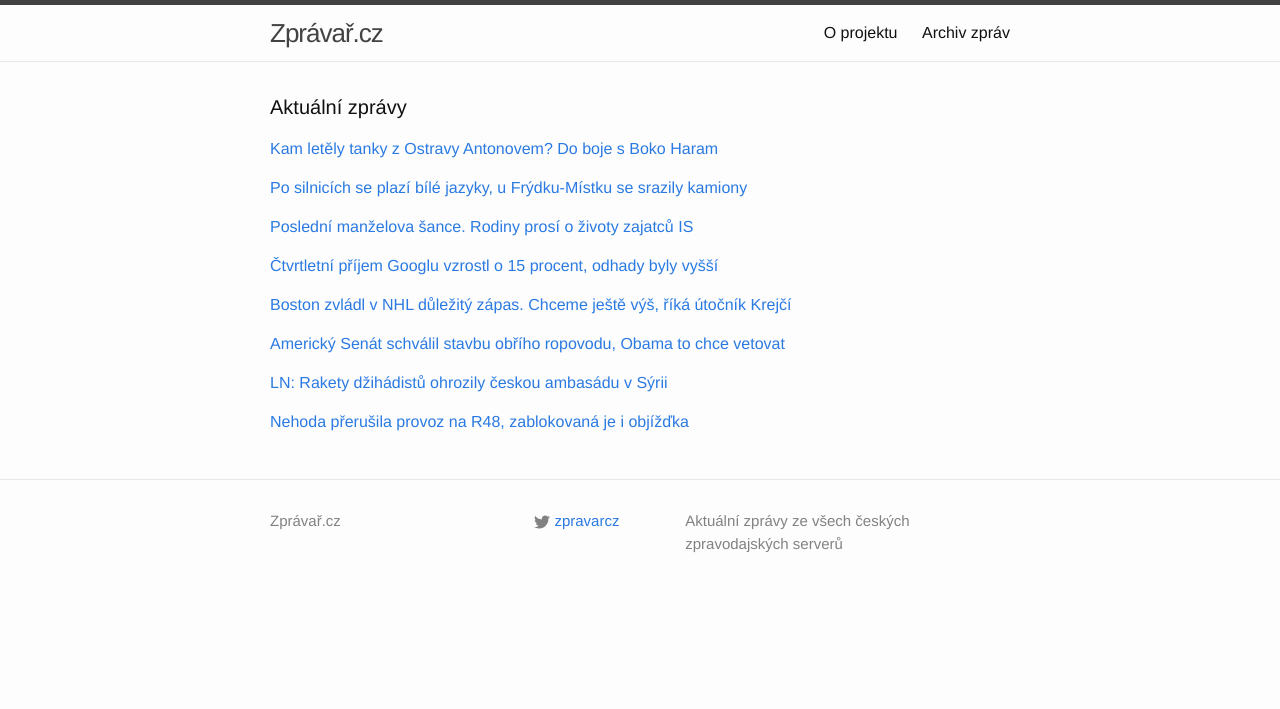
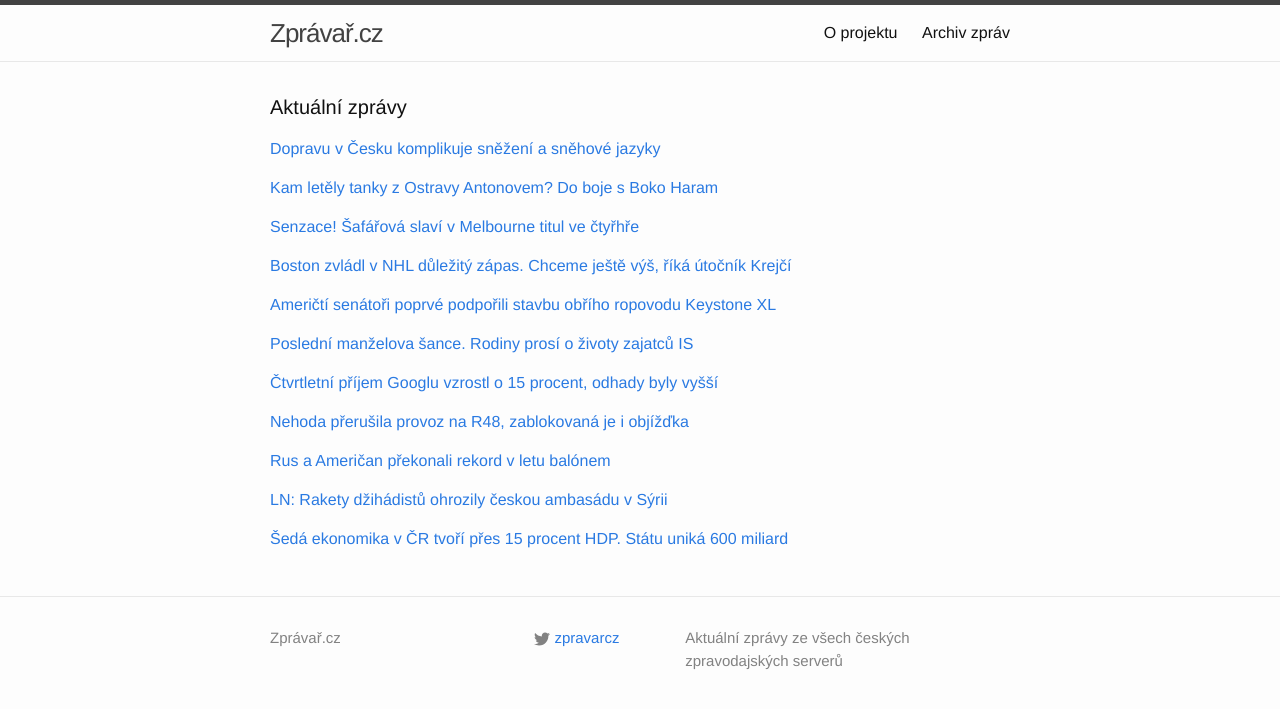
Before and after one commit to adliska/zpravar, a Jekyll site: the page built from index.html, in a window 1280 px wide. Shown: the top 709 px of the page. Built offline with Jekyll 4.4.1, drawn with Linux system fonts in a browser that asks for light colours; some of the changed lines change nothing that is shown.

Commit message:
zpravar news update

```diff
--- a/index.html
+++ b/index.html
@@ -5,8 +5,19 @@ layout: default
 <div class="home">
     <h1 class="page-heading">Aktuální zprávy</h1>
 
-<p><a href="javascript:;" onclick="toggle_visibility('zpravy0')">Kam letěly tanky z Ostravy Antonovem? Do boje s Boko Haram</a></p>
+<p><a href="javascript:;" onclick="toggle_visibility('zpravy0')">Dopravu v Česku komplikuje sněžení a sněhové jazyky</a></p>
 <div id="zpravy0" style="display:none">
+<ul>
+<li><a href=http://www.ceskenoviny.cz/zpravy/zpravy/dopravu-v-cesku-komplikuje-snezeni-a-snehove-jazyky/1175186>Dopravu v Česku komplikuje sněžení a sněhové jazyky - www.ceskenoviny.cz</a></li>
+<li><a href=http://zpravy.idnes.cz/vitr-vyvratil-kamiony-u-frydku-mistku-v-krajich-se-tvori-snehove-jazyky-14h-/domaci.aspx?c=A150130_082533_domaci_fer>Po silnicích se plazí bílé jazyky, u Frýdku-Místku se srazily kamiony - zpravy.idnes.cz</a></li>
+<li><a href=http://www.novinky.cz/domaci/360236-snih-a-ledovka-komplikuji-dopravu-v-cesku-na-karlovarsku-kamiony-stoji-v-kopcich.html>Sníh a ledovka komplikují dopravu v Česku. Na Karlovarsku kamióny stojí v kopcích - www.novinky.cz</a></li>
+<li><a href=http://www.novinky.cz/domaci/360236-snih-a-ledovka-komplikuje-dopravu-v-cesku-na-karlovarsku-kamiony-stoji-v-kopcich.html>Sníh a ledovka komplikuje dopravu v Česku. Na Karlovarsku kamióny stojí v kopcích - www.novinky.cz</a></li>
+<li><a href=http://www.denik.cz/z_domova/nehoda-dvou-nakladnich-aut-uzavrela-r48-na-frydecko-mistecku-20150130.html>Ve vyšších polohách to může klouzat, R48 na Frýdecko-Místecku uzavřela nehoda - www.denik.cz</a></li>
+<li><a href=http://www.ceskenoviny.cz/zpravy/zpravy/dopravu-misty-komplikuji-snehove-jazyky/1175186>Dopravu místy komplikují sněhové jazyky - www.ceskenoviny.cz</a></li>
+<li><a href=http://www.ceskatelevize.cz/ct24/domaci/299980-ridicum-hlavne-na-morave-komplikuje-cestu-snih-i-vitr/>Řidičům hlavně na Moravě komplikuje cestu sníh i vítr - www.ceskatelevize.cz</a></li>
+</ul>
+</div><p><a href="javascript:;" onclick="toggle_visibility('zpravy1')">Kam letěly tanky z Ostravy Antonovem? Do boje s Boko Haram</a></p>
+<div id="zpravy1" style="display:none">
 <ul>
 <li><a href=http://echo24.cz/a/w3tWP>Kam letěly tanky z Ostravy Antonovem? Do boje s Boko Haram - echo24.cz</a></li>
 <li><a href=http://domaci.ihned.cz/c1-63458370-ceska-firma-excalibur-group-posila-nigerii-tanky-na-boj-proti-boko-haram>Česká firma Excalibur Group posílá Nigérii tanky na boj proti Boko Haram - domaci.ihned.cz</a></li>
@@ -16,18 +27,38 @@ layout: default
 <li><a href=http://zpravy.idnes.cz/cesko-strnad-tanky-nigerie-boko-haram-excalibur-group-pfi-/zahranicni.aspx?c=A150130_065138_zahranicni_aha>České tanky míří do boje s Boko Haram, Nigérie za ně dá 200 milionů - zpravy.idnes.cz</a></li>
 <li><a href=http://www.ceskenoviny.cz/zpravy/zpravy/zbrojar-strnad-doda-nigerii-tanky-pro-boj-s-boko-haram/1175167>Zbrojař Strnad dodá Nigérii tanky pro boj s Boko Haram - www.ceskenoviny.cz</a></li>
 </ul>
-</div><p><a href="javascript:;" onclick="toggle_visibility('zpravy1')">Po silnicích se plazí bílé jazyky, u Frýdku-Místku se srazily kamiony</a></p>
-<div id="zpravy1" style="display:none">
+</div><p><a href="javascript:;" onclick="toggle_visibility('zpravy2')">Senzace! Šafářová slaví v Melbourne titul ve čtyřhře</a></p>
+<div id="zpravy2" style="display:none">
 <ul>
-<li><a href=http://zpravy.idnes.cz/vitr-vyvratil-kamiony-u-frydku-mistku-v-krajich-se-tvori-snehove-jazyky-14h-/domaci.aspx?c=A150130_082533_domaci_fer>Po silnicích se plazí bílé jazyky, u Frýdku-Místku se srazily kamiony - zpravy.idnes.cz</a></li>
-<li><a href=http://www.novinky.cz/domaci/360236-snih-a-ledovka-komplikuji-dopravu-v-cesku-na-karlovarsku-kamiony-stoji-v-kopcich.html>Sníh a ledovka komplikují dopravu v Česku. Na Karlovarsku kamióny stojí v kopcích - www.novinky.cz</a></li>
-<li><a href=http://www.novinky.cz/domaci/360236-snih-a-ledovka-komplikuje-dopravu-v-cesku-na-karlovarsku-kamiony-stoji-v-kopcich.html>Sníh a ledovka komplikuje dopravu v Česku. Na Karlovarsku kamióny stojí v kopcích - www.novinky.cz</a></li>
-<li><a href=http://www.denik.cz/z_domova/nehoda-dvou-nakladnich-aut-uzavrela-r48-na-frydecko-mistecku-20150130.html>Ve vyšších polohách to může klouzat, R48 na Frýdecko-Místecku uzavřela nehoda - www.denik.cz</a></li>
-<li><a href=http://www.ceskenoviny.cz/zpravy/zpravy/dopravu-misty-komplikuji-snehove-jazyky/1175186>Dopravu místy komplikují sněhové jazyky - www.ceskenoviny.cz</a></li>
-<li><a href=http://www.ceskatelevize.cz/ct24/domaci/299980-ridicum-hlavne-na-morave-komplikuje-cestu-snih-i-vitr/>Řidičům hlavně na Moravě komplikuje cestu sníh i vítr - www.ceskatelevize.cz</a></li>
+<li><a href=http://www.denik.cz/tenis/senzace-safarova-slavi-v-melbourne-titul-ve-ctyrhre-20150130.html>Senzace! Šafářová slaví v Melbourne titul ve čtyřhře - www.denik.cz</a></li>
+<li><a href=http://www.rozhlas.cz/_zprava/tenistka-safarova-ziskala-na-australian-open-titul-ve-ctyrhre--1449609>Tenistka Šafářová získala na Australian Open titul ve čtyřhře - www.rozhlas.cz</a></li>
+<li><a href=http://sport.idnes.cz/australian-open-tenis-ctyrhra-zen-finale-lucie-safarova-p2e-/tenis.aspx?c=A150130_083808_tenis_ten>Šafářová si z Australian Open odváží titul ze čtyřhry, svůj první - sport.idnes.cz</a></li>
+<li><a href=http://www.tyden.cz/rubriky/sport/tenis/safarova-ma-titul-z-melbourne-s-mattekovou-ovladla-ctyrhru_331819.html>Šafářová má titul z Melbourne! S Mattekovou ovládla čtyřhru - www.tyden.cz</a></li>
+<li><a href=http://sport.aktualne.cz/safarova-ma-prvni-grandslamovy-titul-ovladla-ctyrhru/r~a5d9c64ca85211e49e4b0025900fea04/>Šafářová má první grandslamový titul, ovládla čtyřhru - sport.aktualne.cz</a></li>
+<li><a href=http://www.sportovninoviny.cz/zpravy/safarova-ziskala-na-australian-open-triumf-ve-ctyrhre/1175213>Šafářová získala na Australian Open triumf ve čtyřhře - www.sportovninoviny.cz</a></li>
 </ul>
-</div><p><a href="javascript:;" onclick="toggle_visibility('zpravy2')">Poslední manželova šance. Rodiny prosí o životy zajatců IS</a></p>
-<div id="zpravy2" style="display:none">
+</div><p><a href="javascript:;" onclick="toggle_visibility('zpravy3')">Boston zvládl v NHL důležitý zápas. Chceme ještě výš, říká útočník Krejčí </a></p>
+<div id="zpravy3" style="display:none">
+<ul>
+<li><a href=http://www.rozhlas.cz/_zprava/boston-zvladl-v-nhl-dulezity-zapas-chceme-jeste-vys-rika-utocnik-krejci--1449597>Boston zvládl v NHL důležitý zápas. Chceme ještě výš, říká útočník Krejčí  - www.rozhlas.cz</a></li>
+<li><a href=http://www.tyden.cz/rubriky/sport/hokej/nhl/hanzal-pomohl-skolit-toronto-trefil-se-i-hemsky_331815.html>Hanzal pomohl skolit Toronto, trefil se i Hemský - www.tyden.cz</a></li>
+<li><a href=http://hokej.idnes.cz/nhl-hokej-souhrn-dne-0qh-/nhl.aspx?c=A150130_071241_nhl_ten>Hanzal pálí. A hokejistům Arizony série proher končí. Trefil se i Hemský - hokej.idnes.cz</a></li>
+<li><a href=http://www.denik.cz/hokej/hanzal-pomohl-arizone-ukoncit-serii-porazek-trefil-se-i-hemsky-20150130.html>Hanzal pomohl Arizoně ukončit sérii porážek, trefil se i Hemský - www.denik.cz</a></li>
+<li><a href=http://www.sportovninoviny.cz/zpravy/hanzal-pomohl-arizone-ukoncit-serii-porazek-trefil-se-i-hemsky/1175183>Hanzal pomohl Arizoně ukončit sérii porážek, trefil se i Hemský - www.sportovninoviny.cz</a></li>
+<li><a href=http://sport.aktualne.cz/hanzal-viteznym-golem-rozhodl-zapas-hertl-na-dva-prihral/r~7dfae374a84111e490f70025900fea04/>Hanzal vítězným gólem rozhodl zápas, Hertl na dva přihrál - sport.aktualne.cz</a></li>
+</ul>
+</div><p><a href="javascript:;" onclick="toggle_visibility('zpravy4')">Američtí senátoři poprvé podpořili stavbu obřího ropovodu Keystone XL</a></p>
+<div id="zpravy4" style="display:none">
+<ul>
+<li><a href=http://zahranicni.ihned.cz/amerika-usa/c1-63458560-americti-senatori-poprve-podporili-stavbu-obriho-ropovodu-keystone-xl>Američtí senátoři poprvé podpořili stavbu obřího ropovodu Keystone XL - zahranicni.ihned.cz</a></li>
+<li><a href=http://zpravy.e15.cz/zahranicni/politika/sporny-ropovod-ziskal-podporu-americkeho-senatu-obama-ho-chce-vetovat-1158112>Sporný ropovod získal podporu amerického Senátu, Obama ho chce vetovat - zpravy.e15.cz</a></li>
+<li><a href=http://zpravy.idnes.cz/americky-senat-schvalil-vystavbu-ropovodu-keystone-xl-pis-/zahranicni.aspx?c=A150130_081823_zahranicni_jj>Americký Senát schválil stavbu obřího ropovodu, Obama to chce vetovat - zpravy.idnes.cz</a></li>
+<li><a href=http://zahranicni.ihned.cz/amerika-usa/c1-63458560-americky-senat-poprve-podporil-stavbu-obriho-ropovodu-keystone-xl>Americký senát poprvé podpořil stavbu obřího ropovodu Keystone XL - zahranicni.ihned.cz</a></li>
+<li><a href=http://www.ceskatelevize.cz/ct24/ekonomika/299983-ropovod-prosel-republikanskym-senatem-obama-chysta-veto/>Ropovod prošel republikánským Senátem, Obama chystá veto - www.ceskatelevize.cz</a></li>
+<li><a href=http://zpravy.aktualne.cz/zahranici/senat-dal-zelenou-kontroverznimu-ropovodu-obama-hrozi-vetem/r~f4e1bf62a85011e4b98c002590604f2e/>Senát dal zelenou kontroverznímu ropovodu, Obama hrozí vetem - zpravy.aktualne.cz</a></li>
+</ul>
+</div><p><a href="javascript:;" onclick="toggle_visibility('zpravy5')">Poslední manželova šance. Rodiny prosí o životy zajatců IS</a></p>
+<div id="zpravy5" style="display:none">
 <ul>
 <li><a href=http://zpravy.aktualne.cz/zahranici/rodiny-prosi-o-propusteni-rukojmich-is-jednani-neuspela/r~c360baa8a84e11e490f70025900fea04/>Poslední manželova šance. Rodiny prosí o životy zajatců IS - zpravy.aktualne.cz</a></li>
 <li><a href=http://zpravy.idnes.cz/usetrete-zivoty-nasich-blizkych-zadaji-rodiny-rukojmich-islamskeho-statu-1u5-/zahranicni.aspx?c=A150130_074219_zahranicni_fer>Zbývá jen pár hodin, zoufá si manželka Japonce zajatého džihádisty - zpravy.idnes.cz</a></li>
@@ -36,8 +67,8 @@ layout: default
 <li><a href=http://www.novinky.cz/zahranicni/blizky-a-stredni-vychod/360231-pribuzni-rukojmi-prosi-islamsky-stat-aby-nezabijel-rukojmi.html>Příbuzní rukojmí prosí Islámský stát, aby nezabíjel rukojmí - www.novinky.cz</a></li>
 <li><a href=http://www.ceskenoviny.cz/zpravy/zpravy/rodiny-prosi-o-propusteni-rukojmich-is-jednani-neuspela/1175178>Rodiny prosí o propuštění rukojmích IS, jednání neuspěla - www.ceskenoviny.cz</a></li>
 </ul>
-</div><p><a href="javascript:;" onclick="toggle_visibility('zpravy3')">Čtvrtletní příjem Googlu vzrostl o 15 procent, odhady byly vyšší</a></p>
-<div id="zpravy3" style="display:none">
+</div><p><a href="javascript:;" onclick="toggle_visibility('zpravy6')">Čtvrtletní příjem Googlu vzrostl o 15 procent, odhady byly vyšší</a></p>
+<div id="zpravy6" style="display:none">
 <ul>
 <li><a href=http://e-svet.e15.cz/it-byznys/ctvrtletni-prijem-googlu-vzrostl-o-15-procent-odhady-byly-vyssi-1158098>Čtvrtletní příjem Googlu vzrostl o 15 procent, odhady byly vyšší - e-svet.e15.cz</a></li>
 <li><a href=http://e-svet.e15.cz/it-byznys/trzby-amazonu-vzrostly-o-15-procent-zisk-na-akcii-predcil-odhady-1158101>Tržby Amazonu vzrostly o 15 procent, zisk na akcii předčil odhady - e-svet.e15.cz</a></li>
@@ -46,31 +77,6 @@ layout: default
 <li><a href=http://byznys.ihned.cz/c1-63457960-prijem-google-byl-nizsi-kvuli-ziskum-z-reklam-i-tak-vydelal-18-miliard>Příjem Google byl nižší kvůli ziskům z reklam, i tak vydělal 18 miliard - byznys.ihned.cz</a></li>
 <li><a href=http://www.novinky.cz/internet-a-pc/360230-rekordni-trzby-amazonu.html>Rekordní tržby Amazonu - www.novinky.cz</a></li>
 </ul>
-</div><p><a href="javascript:;" onclick="toggle_visibility('zpravy4')">Boston zvládl v NHL důležitý zápas. Chceme ještě výš, říká útočník Krejčí </a></p>
-<div id="zpravy4" style="display:none">
-<ul>
-<li><a href=http://www.rozhlas.cz/_zprava/boston-zvladl-v-nhl-dulezity-zapas-chceme-jeste-vys-rika-utocnik-krejci--1449597>Boston zvládl v NHL důležitý zápas. Chceme ještě výš, říká útočník Krejčí  - www.rozhlas.cz</a></li>
-<li><a href=http://www.tyden.cz/rubriky/sport/hokej/nhl/hanzal-pomohl-skolit-toronto-trefil-se-i-hemsky_331815.html>Hanzal pomohl skolit Toronto, trefil se i Hemský - www.tyden.cz</a></li>
-<li><a href=http://hokej.idnes.cz/nhl-hokej-souhrn-dne-0qh-/nhl.aspx?c=A150130_071241_nhl_ten>Hanzal pálí. A hokejistům Arizony série proher končí. Trefil se i Hemský - hokej.idnes.cz</a></li>
-<li><a href=http://www.denik.cz/hokej/hanzal-pomohl-arizone-ukoncit-serii-porazek-trefil-se-i-hemsky-20150130.html>Hanzal pomohl Arizoně ukončit sérii porážek, trefil se i Hemský - www.denik.cz</a></li>
-<li><a href=http://www.sportovninoviny.cz/zpravy/hanzal-pomohl-arizone-ukoncit-serii-porazek-trefil-se-i-hemsky/1175183>Hanzal pomohl Arizoně ukončit sérii porážek, trefil se i Hemský - www.sportovninoviny.cz</a></li>
-<li><a href=http://sport.aktualne.cz/hanzal-viteznym-golem-rozhodl-zapas-hertl-na-dva-prihral/r~7dfae374a84111e490f70025900fea04/>Hanzal vítězným gólem rozhodl zápas, Hertl na dva přihrál - sport.aktualne.cz</a></li>
-</ul>
-</div><p><a href="javascript:;" onclick="toggle_visibility('zpravy5')">Americký Senát schválil stavbu obřího ropovodu, Obama to chce vetovat</a></p>
-<div id="zpravy5" style="display:none">
-<ul>
-<li><a href=http://zpravy.idnes.cz/americky-senat-schvalil-vystavbu-ropovodu-keystone-xl-pis-/zahranicni.aspx?c=A150130_081823_zahranicni_jj>Americký Senát schválil stavbu obřího ropovodu, Obama to chce vetovat - zpravy.idnes.cz</a></li>
-<li><a href=http://zahranicni.ihned.cz/amerika-usa/c1-63458560-americky-senat-poprve-podporil-stavbu-obriho-ropovodu-keystone-xl>Americký senát poprvé podpořil stavbu obřího ropovodu Keystone XL - zahranicni.ihned.cz</a></li>
-<li><a href=http://www.ceskatelevize.cz/ct24/ekonomika/299983-ropovod-prosel-republikanskym-senatem-obama-chysta-veto/>Ropovod prošel republikánským Senátem, Obama chystá veto - www.ceskatelevize.cz</a></li>
-<li><a href=http://zpravy.aktualne.cz/zahranici/senat-dal-zelenou-kontroverznimu-ropovodu-obama-hrozi-vetem/r~f4e1bf62a85011e4b98c002590604f2e/>Senát dal zelenou kontroverznímu ropovodu, Obama hrozí vetem - zpravy.aktualne.cz</a></li>
-</ul>
-</div><p><a href="javascript:;" onclick="toggle_visibility('zpravy6')">LN: Rakety džihádistů ohrozily českou ambasádu v Sýrii </a></p>
-<div id="zpravy6" style="display:none">
-<ul>
-<li><a href=http://www.lidovky.cz/ln-rakety-dzihadistu-ohrozily-ceskou-ambasadu-v-syrii-p11-/media.aspx?c=A150129_214641_ln-media_sij>LN: Rakety džihádistů ohrozily českou ambasádu v Sýrii  - www.lidovky.cz</a></li>
-<li><a href=http://www.lidovky.cz/ke-klausove-amnestii-nemame-zadne-podklady-rekl-hrad-a-soud-mu-uveril-1i9-/zpravy-domov.aspx?c=A150129_121054_ln_domov_sk>Ke Klausově amnestii není v archivu ani čárka, řekl Hrad. A soud mu uvěřil  - www.lidovky.cz</a></li>
-<li><a href=http://rungo.idnes.cz/test-termopradla-z-bambusu-a-merina-nansen-fjn-/behani.aspx?c=A150127_234613_behani_pil>TEST: Termoprádlo Nansen aneb jak Češi vyzráli na zimu - rungo.idnes.cz</a></li>
-</ul>
 </div><p><a href="javascript:;" onclick="toggle_visibility('zpravy7')">Nehoda přerušila provoz na R48, zablokovaná je i objížďka</a></p>
 <div id="zpravy7" style="display:none">
 <ul>
@@ -78,4 +84,25 @@ layout: default
 <li><a href=http://zpravy.aktualne.cz/regiony/moravskoslezsky/nehoda-dvou-nakladnich-aut-uzavrela-r48-na-frydecko-mistecku/r~962ac3d0a84411e490f70025900fea04/>Nehoda dvou nákladních aut uzavřela R48 na Frýdecko-Místecku - zpravy.aktualne.cz</a></li>
 <li><a href=http://www.novinky.cz/krimi/360232-nehoda-prerusila-provoz-na-r48.html>Nehoda přerušila provoz na R48 - www.novinky.cz</a></li>
 </ul>
+</div><p><a href="javascript:;" onclick="toggle_visibility('zpravy8')">Rus a Američan překonali rekord v letu balónem</a></p>
+<div id="zpravy8" style="display:none">
+<ul>
+<li><a href=http://www.tyden.cz/rubriky/relax/zabava/rus-a-american-prekonali-rekord-v-letu-balonem_331816.html>Rus a Američan překonali rekord v letu balónem - www.tyden.cz</a></li>
+<li><a href=http://zpravy.aktualne.cz/zahranici/american-s-rusem-zdolali-rekord-leteli-balonem-pres-8400-km/r~7445eb2ea84d11e490f70025900fea04/>Američan s Rusem zdolali rekord. Letěli balónem přes 8400 km - zpravy.aktualne.cz</a></li>
+<li><a href=http://zpravy.idnes.cz/leonid-tjuchtajev-troy-bradley-balon-pacifik-fn2-/zahranicni.aspx?c=A150130_074158_zahranicni_aha>Chrabří vzduchoplavci zvládli cestu přes Pacifik a překonali rekord - zpravy.idnes.cz</a></li>
+</ul>
+</div><p><a href="javascript:;" onclick="toggle_visibility('zpravy9')">LN: Rakety džihádistů ohrozily českou ambasádu v Sýrii </a></p>
+<div id="zpravy9" style="display:none">
+<ul>
+<li><a href=http://www.lidovky.cz/ln-rakety-dzihadistu-ohrozily-ceskou-ambasadu-v-syrii-p11-/media.aspx?c=A150129_214641_ln-media_sij>LN: Rakety džihádistů ohrozily českou ambasádu v Sýrii  - www.lidovky.cz</a></li>
+<li><a href=http://www.lidovky.cz/ke-klausove-amnestii-nemame-zadne-podklady-rekl-hrad-a-soud-mu-uveril-1i9-/zpravy-domov.aspx?c=A150129_121054_ln_domov_sk>Ke Klausově amnestii není v archivu ani čárka, řekl Hrad. A soud mu uvěřil  - www.lidovky.cz</a></li>
+<li><a href=http://rungo.idnes.cz/test-termopradla-z-bambusu-a-merina-nansen-fjn-/behani.aspx?c=A150127_234613_behani_pil>TEST: Termoprádlo Nansen aneb jak Češi vyzráli na zimu - rungo.idnes.cz</a></li>
+</ul>
+</div><p><a href="javascript:;" onclick="toggle_visibility('zpravy10')">Šedá ekonomika v ČR tvoří přes 15 procent HDP. Státu uniká 600 miliard</a></p>
+<div id="zpravy10" style="display:none">
+<ul>
+<li><a href=http://ekonomika.idnes.cz/seda-ekonomika-v-cesku-tvori-pres-15-procent-hdp-flz-/ekonomika.aspx?c=A150130_090423_ekonomika_fih>Šedá ekonomika v ČR tvoří přes 15 procent HDP. Státu uniká 600 miliard - ekonomika.idnes.cz</a></li>
+<li><a href=http://www.financninoviny.cz/zpravodajstvi/zpravy/visa-objem-sede-ekonomiky-v-cesku-je-pres-600-miliard-korun/1175229>Visa: Objem šedé ekonomiky v Česku je přes 600 miliard korun - www.financninoviny.cz</a></li>
+<li><a href=http://www.rozhlas.cz/_zprava/seda-ekonomika-loni-pripravila-cesko-o-600-miliard-korun-tvrdi-studie--1449587>Šedá ekonomika loni připravila Česko o 600 miliard korun, tvrdí studie - www.rozhlas.cz</a></li>
+</ul>
 </div></div>
```
